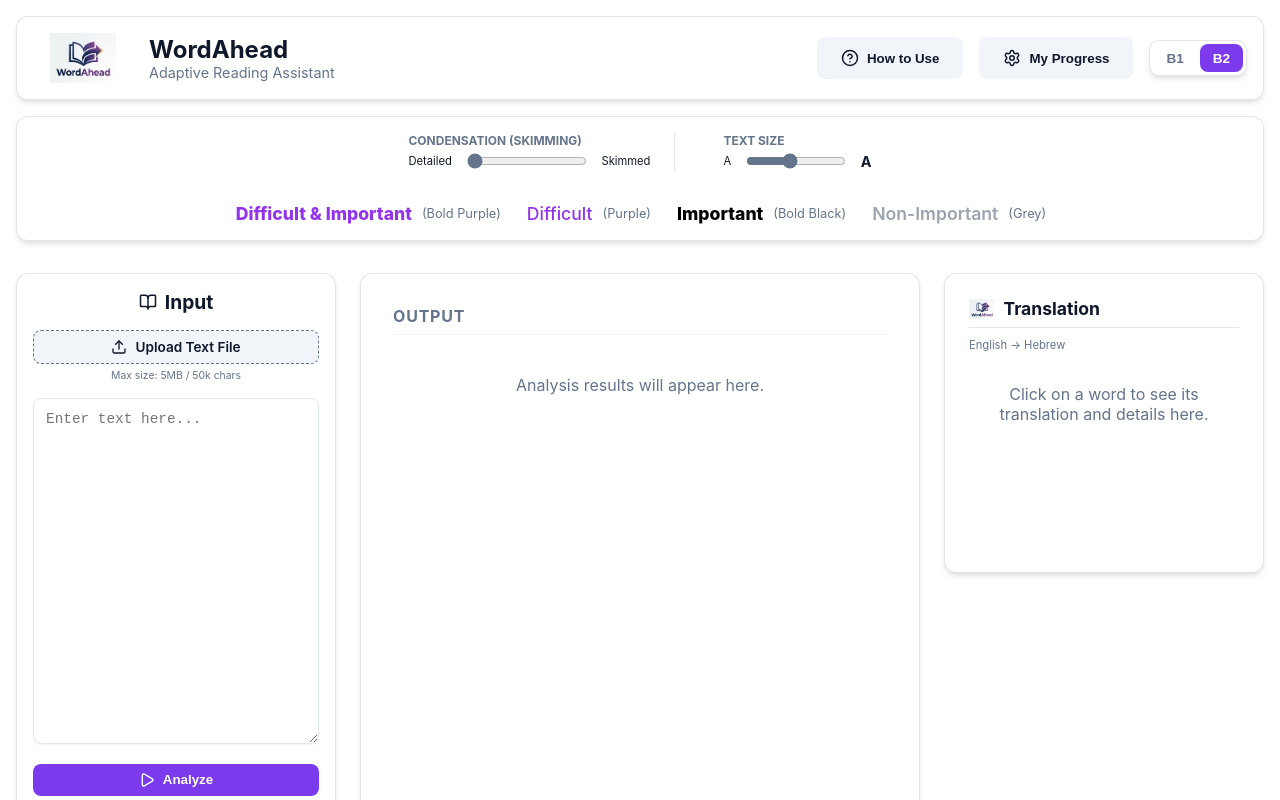
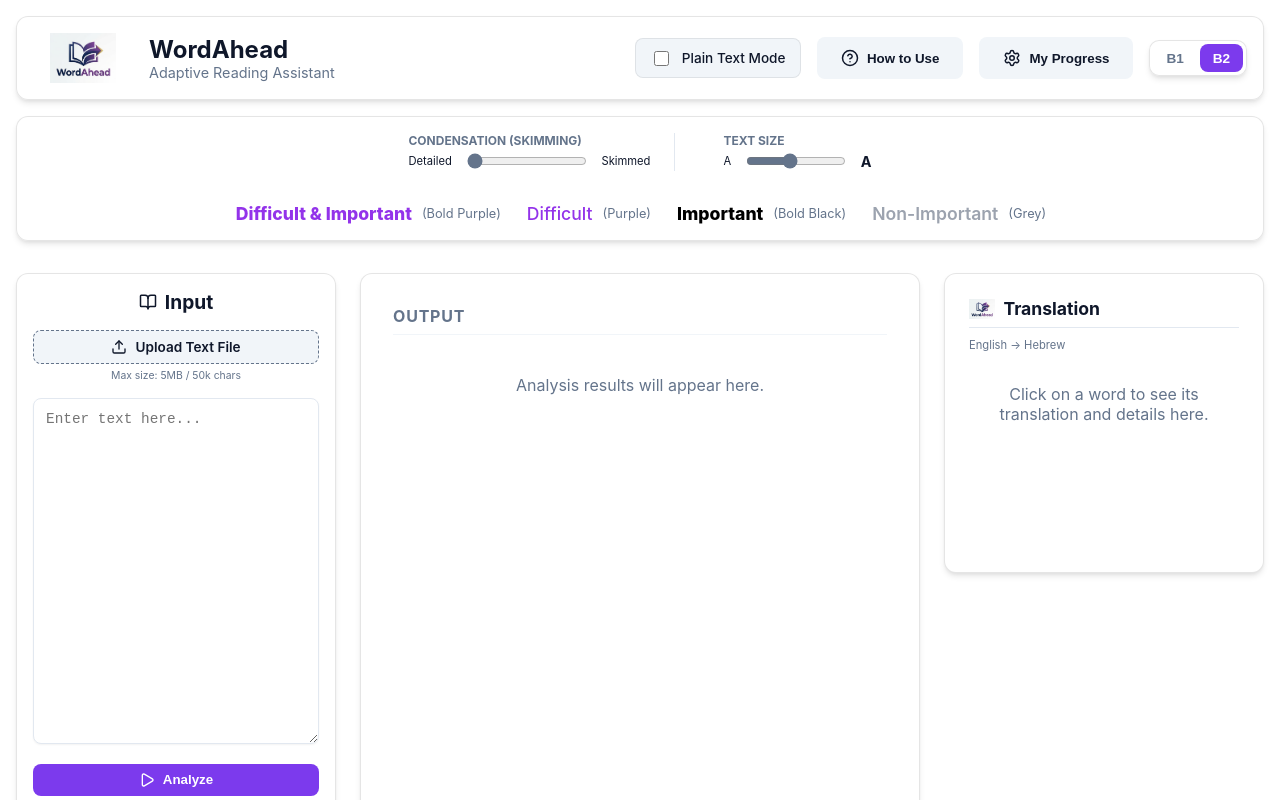
Before and after one commit to AminaOmari/GP-TSM-WordAhead, a React (Vite) app in the folder frontend/: page / in a window 1280 px wide. Both pictures are taken after a click on the button "Skip test →". Shown: the top 800 px of the page. Built offline with nearby package versions, Linux system fonts and the light colour scheme.

Commit message:
Restore Plain Text Mode button on starting page and conditionally hide it on consent page

```diff
--- a/frontend/src/App.jsx
+++ b/frontend/src/App.jsx
@@ -1945,6 +1945,7 @@ function App() {
             </div>
 
             <div className="header-controls">
+              {expStep !== 'consent' && (
                 <label style={{
                   display: 'flex',
                   alignItems: 'center',
@@ -1979,6 +1980,7 @@ function App() {
                   />
                   <span>Plain Text Mode</span>
                 </label>
+              )}
             </div>
           </header>
         </div>
@@ -2055,6 +2057,44 @@ function App() {
           </div>
 
           <div className="header-controls">
+            <label style={{
+              display: 'flex',
+              alignItems: 'center',
+              gap: '0.6rem',
+              cursor: 'pointer',
+              background: experimentMode ? 'rgba(124, 58, 237, 0.15)' : 'var(--bg-secondary)',
+              padding: '0.55rem 0.9rem',
+              borderRadius: '8px',
+              fontSize: '0.85rem',
+              border: experimentMode ? '1px solid var(--accent)' : '1px solid rgba(0, 0, 0, 0.08)',
+              color: 'var(--text-primary)',
+              fontWeight: '500',
+              transition: 'all 0.2s ease',
+              boxShadow: experimentMode ? '0 0 12px rgba(124, 58, 237, 0.15)' : 'none'
+            }}>
+              <input
+                type="checkbox"
+                checked={experimentMode}
+                onChange={(e) => {
+                  setExperimentMode(e.target.checked);
+                  if (e.target.checked) {
+                    setInExperiment(true);
+                    setExpStep('consent');
+                  } else {
+                    setInExperiment(false);
+                    setExpStep('');
+                  }
+                }}
+                style={{
+                  cursor: 'pointer',
+                  accentColor: 'var(--accent)',
+                  width: '15px',
+                  height: '15px'
+                }}
+              />
+              <span>Plain Text Mode</span>
+            </label>
+
             <button className="btn" onClick={() => setShowHowToUse(true)} style={{ display: 'flex', gap: '0.5rem', alignItems: 'center', background: 'var(--bg-secondary)', color: 'var(--text-primary)' }}>
               <HelpCircle size={18} /> How to Use
             </button>
```
Also changed, not shown: 3 other files (tests, documents, lock files or other folders). Lines whose indentation alone changed are shown as unchanged.
